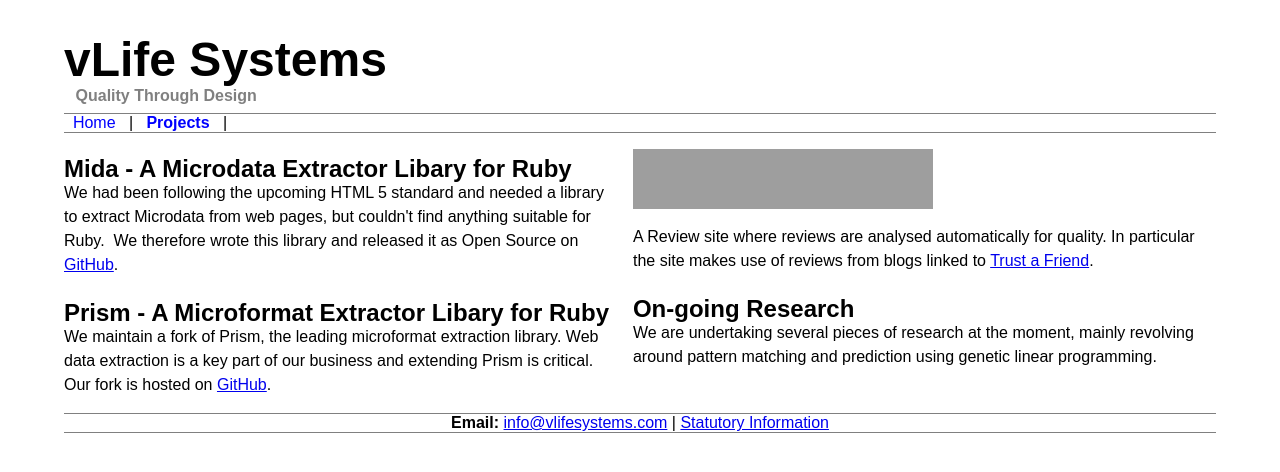
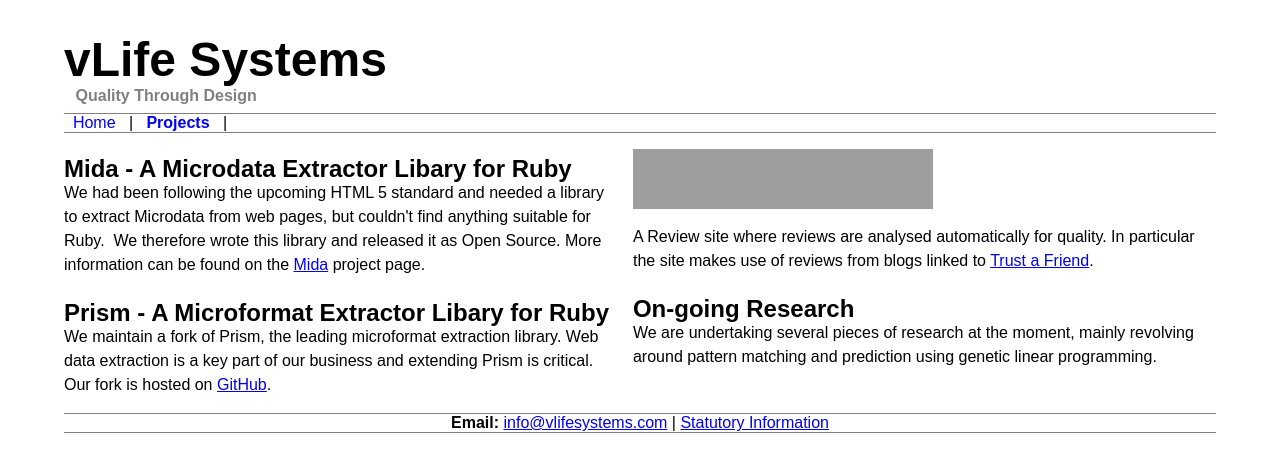
Before and after one commit to vlifesystems/vlifesystems.github.io, a Jekyll site: the page built from projects/index.html, in a window 1280 px wide. Shown: the top 472 px of the page. Built offline with Jekyll 4.4.1, drawn with Linux system fonts in a browser that asks for light colours; Markdown is read by kramdown in place of the engine named in the settings; grey boxes are pictures that could not be loaded.

Commit message:
Add new Mida project page and :retab

```diff
--- a/projects/index.html
+++ b/projects/index.html
@@ -8,8 +8,9 @@
   <h2>Mida - A Microdata Extractor Libary for Ruby</h2>
   We had been following the upcoming HTML 5 standard and needed a library to
   extract Microdata from web pages, but couldn't find anything suitable for
-	Ruby.&nbsp; We therefore wrote this library and released it as Open Source on
-	<a href="http://github.com/LawrenceWoodman/mida" title="Mida Repository on GitHub">GitHub</a>.
+  Ruby.&nbsp; We therefore wrote this library and released it as Open Source.
+  More information can be found on the <a href="http://lawrencewoodman.github.com/mida/" title="Mida project page">Mida</a>
+  project page.
 
   <h2>Prism - A Microformat Extractor Libary for Ruby</h2>
   We maintain a fork of Prism, the leading microformat extraction library.
```
Lines whose indentation alone changed are shown as unchanged.
